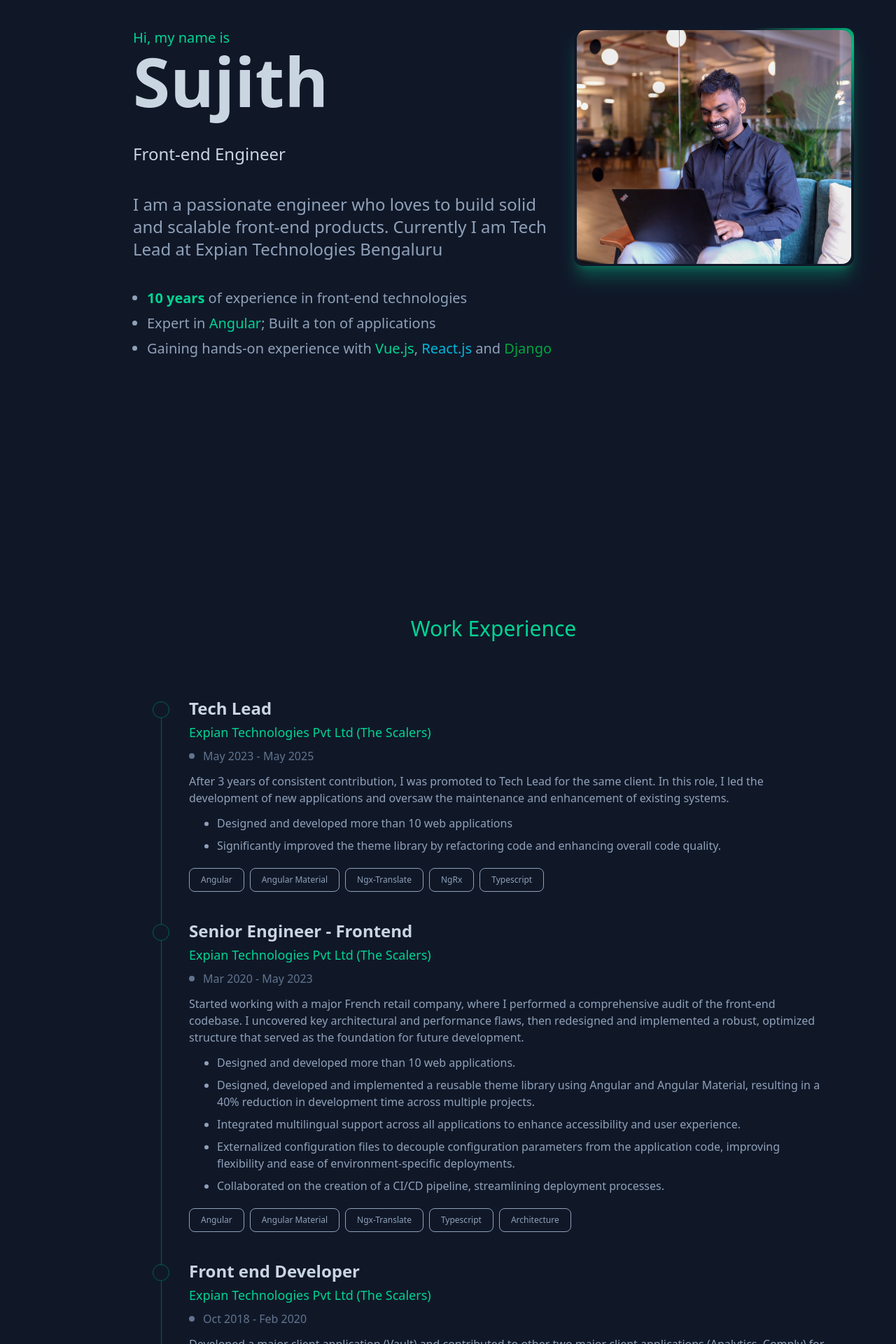
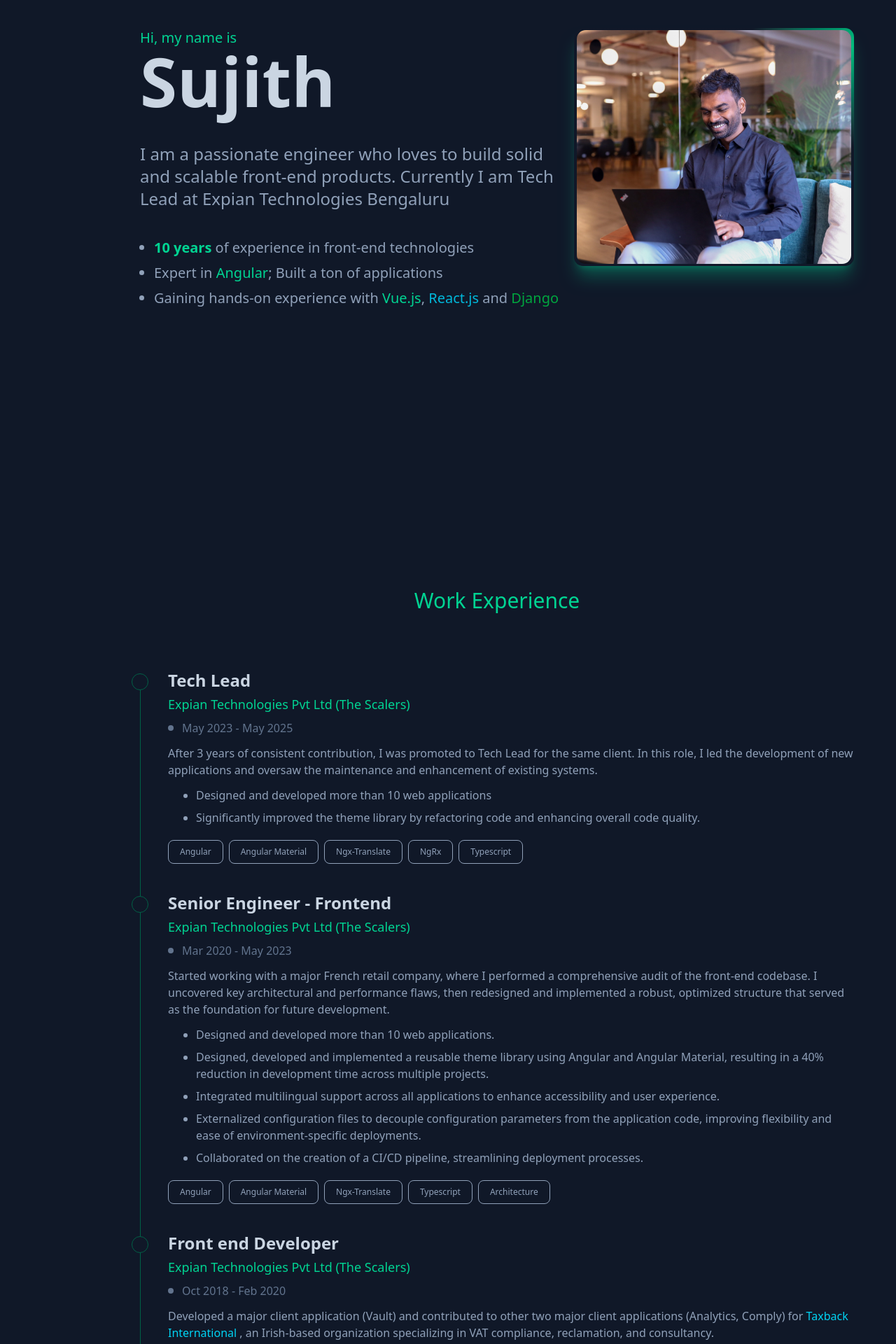
Before and after one commit to sujithsavithryma/Portfolio, a Vue app: page / in a window 1280 px wide. Shown: the top 1920 px of the page at 70% size. Built offline with nearby package versions, Linux system fonts and the light colour scheme; some icons are missing.

Commit message:
Style updated

```diff
--- a/src/App.vue
+++ b/src/App.vue
@@ -10,7 +10,7 @@ import Main from './components/Main.vue'
       2xl:flex 2xl:flex-row 2xl:gap-40
       lg:px-10 2xl:px-40  -->
  <div class="mx-auto min-h-screen max-w-[2000px]">
-    <div class="lg:px-15 2xl:px-40 grid lg:grid-cols-[130px_1fr] 2xl:grid-cols-[300px_1fr]">
+    <div class="lg:px-15 2xl:px-40 grid lg:grid-cols-[140px_1fr] 2xl:grid-cols-[300px_1fr]">
       <Header />
       <Main />
     </div>
--- a/src/components/About.vue
+++ b/src/components/About.vue
@@ -20,7 +20,7 @@ for (let i = 1; i < 6; i++) {
 
 </script>
 <template>
-    <section class="section py-10 px-10 lg:px-0 gap-8 lg:h-screen lg:w-full">
+    <section class="section pt-10 px-10 lg:px-0 gap-8 lg:h-screen lg:w-full">
         <div class="h-full grid grid-cols-[1fr, 1fr] lg:grid-cols-[1fr_400px] lg:min-w-46 gap-5">
             <div class="flex justify-center lg:justify-start about-content">
 
@@ -31,7 +31,7 @@ for (let i = 1; i < 6; i++) {
                         <h1 v-if="item === 2" class="text-8xl font-bold text-slate-300 mb-10 text-center lg:text-left">
                             Sujith
                         </h1>
-                        <h2 v-if="item === 3" class="text-2xl font-normal text-slate-300 mb-10">Front-end Engineer</h2>
+                        <!-- <h2 v-if="item === 3" class="text-2xl font-normal text-slate-300 mb-10">Front-end Engineer</h2> -->
                         <p v-if="item === 4" class="text-2xl mb-10 text-center lg:text-left">I am a passionate engineer
                             who
                             loves to build solid and
--- a/src/components/Contact.vue
+++ b/src/components/Contact.vue
@@ -11,11 +11,10 @@ watchEffect(() => {
 </script>
 
 <template>
-    <section v-if="showTitle" id="contact" class="section py-10 w-full flex flex-col items-center
-         lg:my-100">
+    <section v-if="showTitle" id="contact" class="section w-full flex flex-col items-center lg:items-start lg:py-40">
         <h3 class="text-6xl text-emerald-400 mb-10 ">Get In Touch</h3>
-        <div class="flex flex-col mb-10 text-center">
-            <p class="text-2xl px-10">I'm currently open to new opportunities and ready to join immediately. Whether you
+        <div class="flex flex-col mb-10 text-center lg:text-left">
+            <p class="text-2xl px-10 lg:px-0">I'm currently open to new opportunities and ready to join immediately. Whether you
                 have
                 a role to discuss, suggestions to share, or simply want to connect—feel free to reach out via
                 <a class="link text-cyan-400
--- a/src/components/Experience.vue
+++ b/src/components/Experience.vue
@@ -84,7 +84,9 @@ watchEffect(() => {
 
         for (let i = 0; i <= items.length; i++) {
             setTimeout(() => {
-                workExperience.value.push(items[i]);
+                if (i < items.length) {
+                    workExperience.value.push(items[i]);
+                }
             }, i * 10)
         }
     }
@@ -93,9 +95,9 @@ watchEffect(() => {
 
 </script>
 <template>
-    <section id="experience" class="section py-20">
+    <section id="experience" class="section pt-10">
         <h3 v-if="showTitle" class="text-3xl text-emerald-400 mb-20 text-center">Work Experience</h3>
-        <div class="px-10" v-if="workExperience.length">
+        <div class="px-10 lg:px-0" v-if="workExperience.length">
             <ul
                 class="relative before:absolute before:top-[10px] before:left-[0] before:border-l-1  before:border-emerald-800 before:h-full ">
                 <TransitionGroup name="fade" tag="li">
--- a/src/components/Header.vue
+++ b/src/components/Header.vue
@@ -42,7 +42,7 @@ onBeforeUnmount(() => {
 </script>
 <template>
     <header class="header hidden sticky top-0 lg:flex xl:flex 2xl:flex
-    lg:flex-col xl:flex-col 2xl:flex-col w-[200px] h-screen justify-center">
+    lg:flex-col xl:flex-col 2xl:flex-col w-[140px] h-screen justify-center">
         <nav>
             <ul class="w-max flex flex-col gap-10">
                 <li class="group" :class="[activeLink === '' ? activeTextColor : inactiveTextColor]">
```
